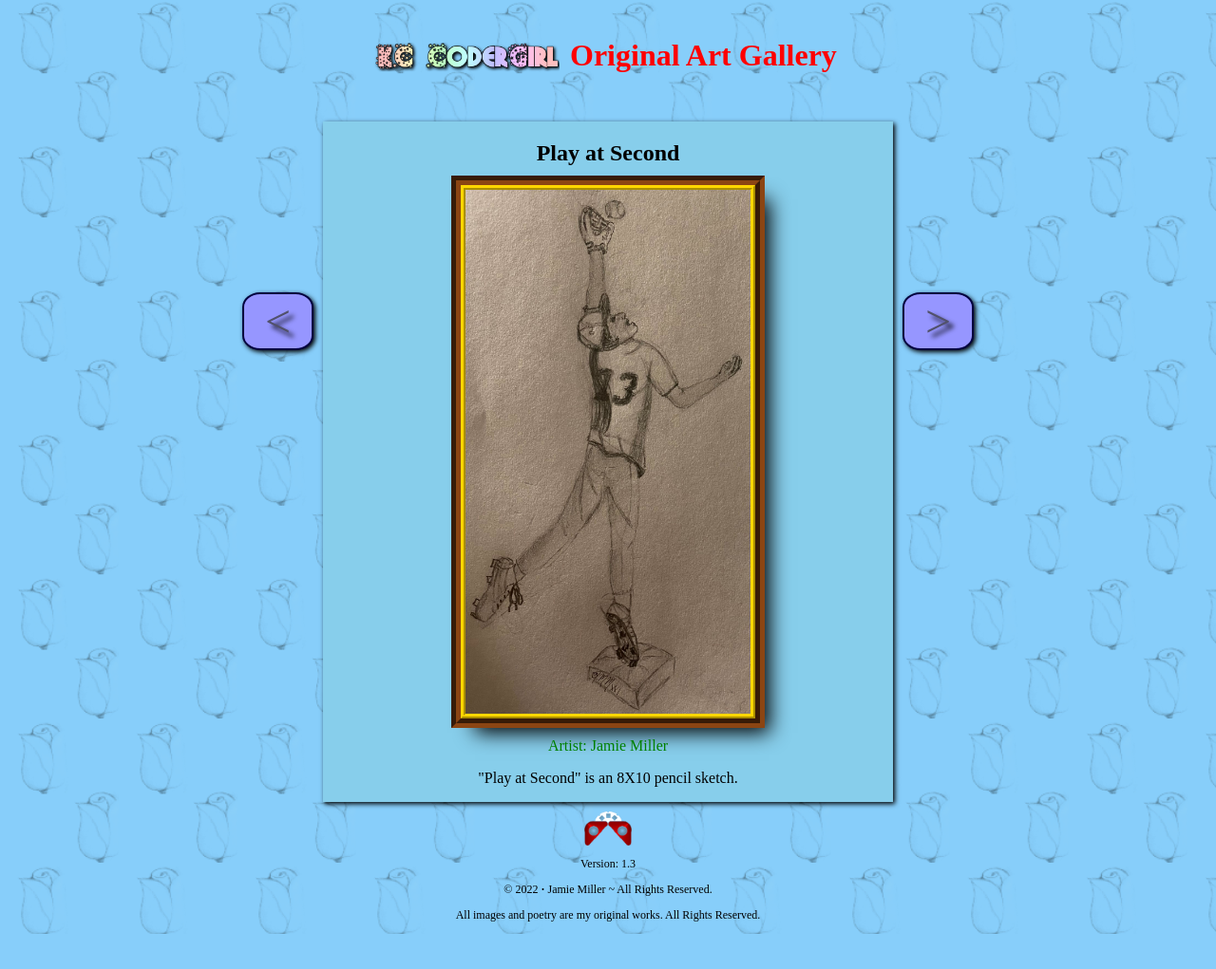
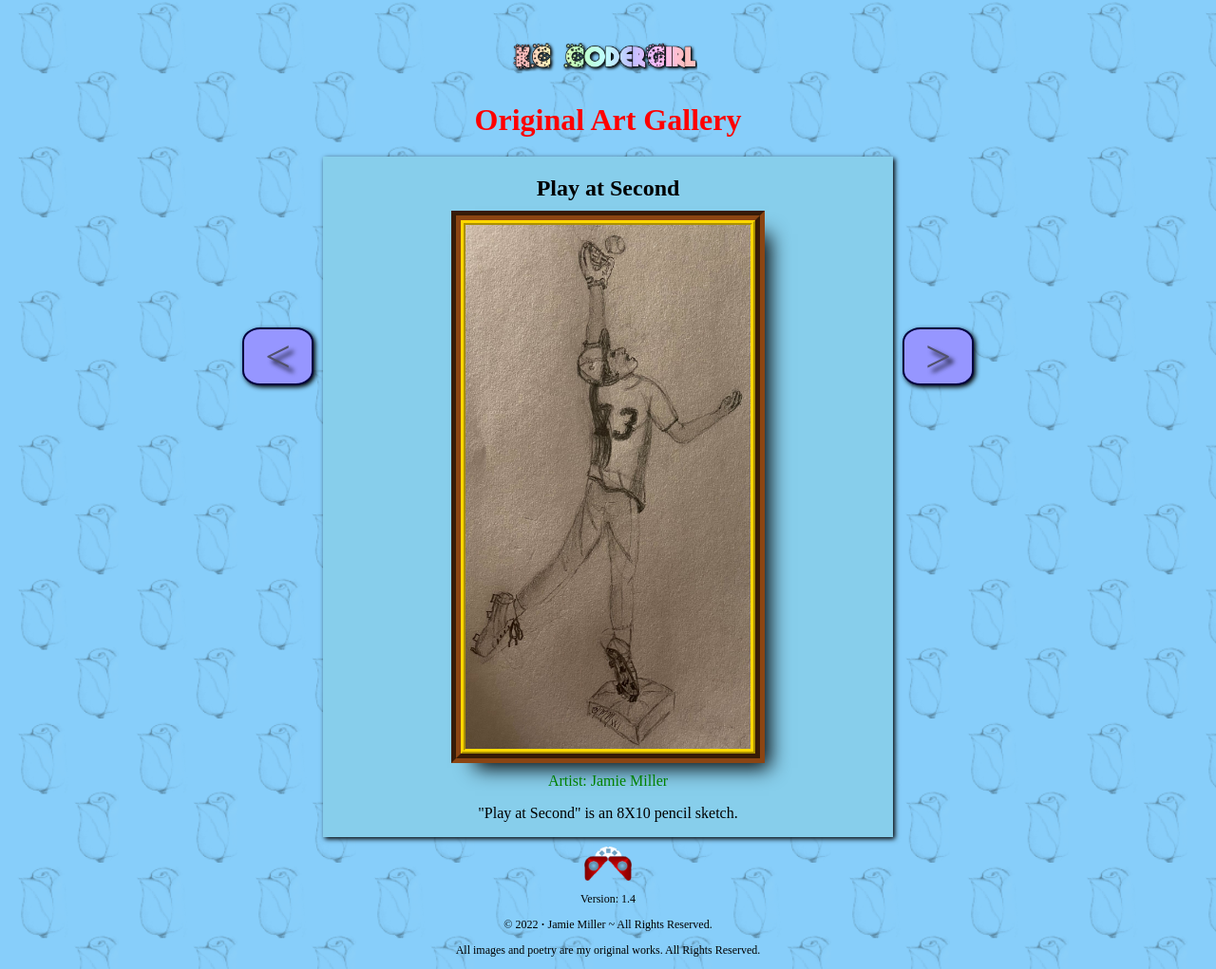
Before and after one commit to KC-CG-Oct-2021/assignment-4-html-me-something-JustJamie313, a website: page index.html in a window 1280 px wide. Shown: the whole page at 95% size. Before the commit the page ends 984 px from the top, so only its background shows below. Drawn offline with Linux system fonts and the light colour scheme.

Commit message:
gallery v1.4 - split logo and h1 to two lines

```diff
--- a/index.html
+++ b/index.html
@@ -7,7 +7,7 @@
       <script src='./gallery.js'></script>
    </head>
    <body>
-      <h1 id="mainHeading"><img id='kccg' src='images/kccodergirl3.png' alt='KC Codergirl logo'> Original Art Gallery</h1>
+      <h1 id="mainHeading"><img id='kccg' src='images/kccodergirl3.png' alt='KC Codergirl logo'>Original Art Gallery</h1>
       <div class='container'>
          <button onmousedown='this.classList.add("clicked");' onmouseup='this.classList.remove("clicked");' onclick='(galleryIndex===0)?galleryIndex=gallery.length-1:galleryIndex -= 1;showImage(galleryIndex);'>&lt;</button>
          <main>
@@ -25,7 +25,7 @@
       </div>
       <img id='viewFinder' src='./images/viewfinder.png' alt='image of viewfinder toy' onclick='window.location=`./pages/viewFinder.html?index=${galleryIndex}`'/>
       <footer>
-         <p>Version: 1.3</p>
+         <p>Version: 1.4</p>
          &copy; <script>document.write(new Date().getFullYear())</script> <b>&#183;</b> Jamie Miller ~ All Rights Reserved.
          <p>All images and poetry are my original works.  All Rights Reserved.</p>
       </footer>
--- a/styles.css
+++ b/styles.css
@@ -20,7 +20,7 @@ body{
 }
 h1{
     display: flex;
-    flex-direction: row;
+    flex-direction: column;
     align-items: center;
     width: 500px;
     margin: auto;
```
